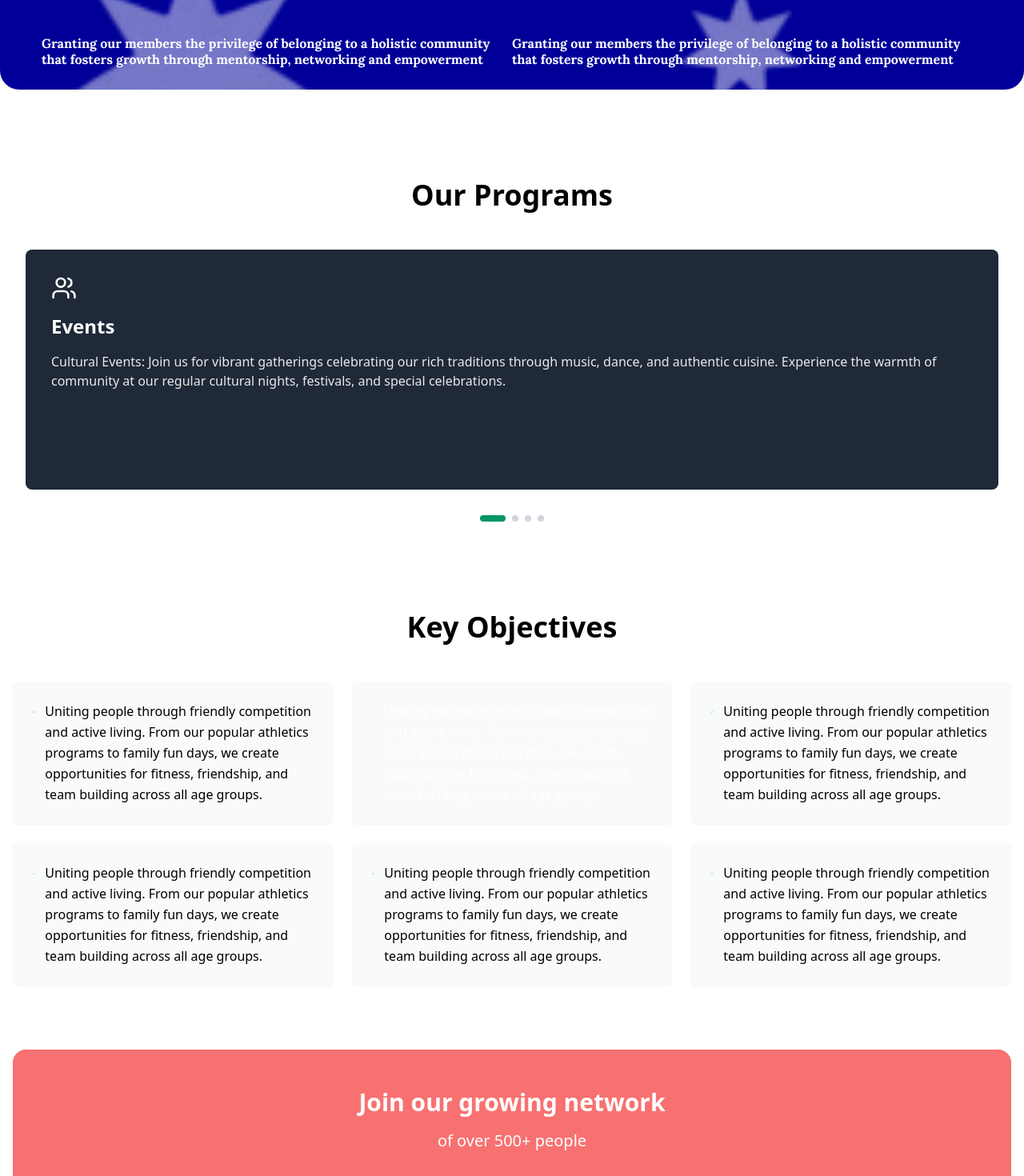
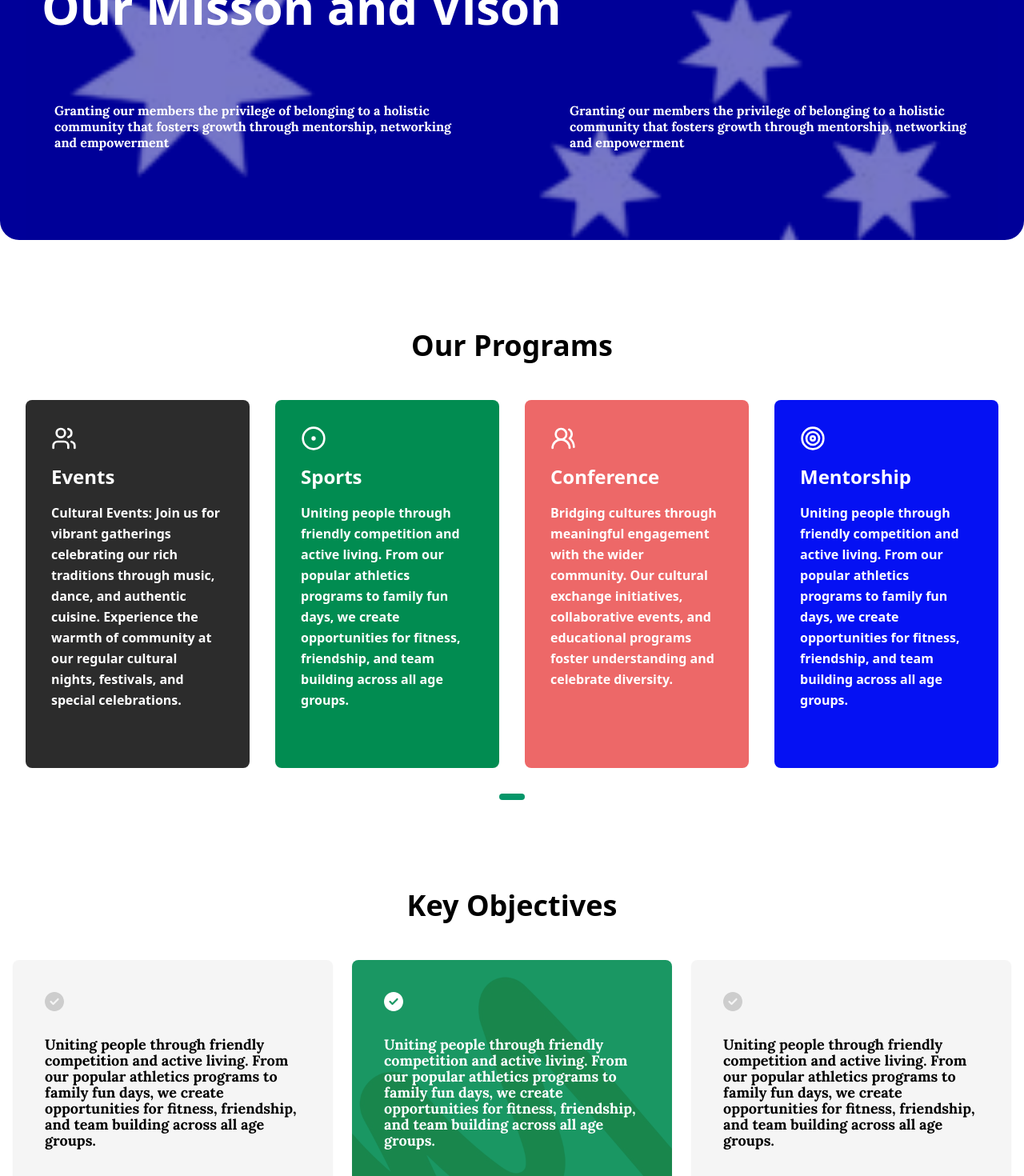
Before and after one commit to chebon254/kitwek-australia, a Next.js app: page /about-us in a window 1280 px wide. Shown: the part 1240-2710 px from the top of the page at 80% size. Built offline with nearby package versions, Linux system fonts and the light colour scheme.

Commit message:
about page

```diff
--- a/src/Components/Slides/ProgramSlider.tsx
+++ b/src/Components/Slides/ProgramSlider.tsx
@@ -1,48 +1,75 @@
 "use client"
-import React, { useState } from 'react';
+import React, { useState, useEffect } from 'react';
 import { Users, CircleDot, Users2, Target } from 'lucide-react';
 
+interface Program {
+  icon: React.ReactNode;
+  title: string;
+  description: string;
+  bgColor: string;
+}
+
 const ProgramSlider = () => {
-  const [currentSlide, setCurrentSlide] = useState(0);
+  const [currentSlide, setCurrentSlide] = useState<number>(0);
+  const [slidesPerView, setSlidesPerView] = useState<number>(1);
 
-  const programs = [
+  // Update slides per view based on screen size
+  useEffect(() => {
+    const updateSlidesPerView = () => {
+      if (window.innerWidth >= 1024) { // lg
+        setSlidesPerView(4);
+      } else if (window.innerWidth >= 768) { // md
+        setSlidesPerView(2);
+      } else {
+        setSlidesPerView(1);
+      }
+    };
+
+    updateSlidesPerView();
+    window.addEventListener('resize', updateSlidesPerView);
+    return () => window.removeEventListener('resize', updateSlidesPerView);
+  }, []);
+
+  const programs: Program[] = [
     {
       icon: <Users className="w-8 h-8 text-white" />,
       title: "Events",
       description: "Cultural Events: Join us for vibrant gatherings celebrating our rich traditions through music, dance, and authentic cuisine. Experience the warmth of community at our regular cultural nights, festivals, and special celebrations.",
-      bgColor: "bg-gray-800"
+      bgColor: "bg-[#2C2C2C]"
     },
     {
       icon: <CircleDot className="w-8 h-8 text-white" />,
       title: "Sports",
       description: "Uniting people through friendly competition and active living. From our popular athletics programs to family fun days, we create opportunities for fitness, friendship, and team building across all age groups.",
-      bgColor: "bg-emerald-600"
+      bgColor: "bg-[#018C51]"
     },
     {
       icon: <Users2 className="w-8 h-8 text-white" />,
       title: "Conference",
       description: "Bridging cultures through meaningful engagement with the wider community. Our cultural exchange initiatives, collaborative events, and educational programs foster understanding and celebrate diversity.",
-      bgColor: "bg-red-400"
+      bgColor: "bg-[#ED6868]"
     },
     {
       icon: <Target className="w-8 h-8 text-white" />,
       title: "Mentorship",
       description: "Uniting people through friendly competition and active living. From our popular athletics programs to family fun days, we create opportunities for fitness, friendship, and team building across all age groups.",
-      bgColor: "bg-blue-600"
+      bgColor: "bg-[#0511F3]"
     }
   ];
 
-  // const nextSlide = () => {
-  //   setCurrentSlide((prev) => (prev === programs.length - 1 ? 0 : prev + 1));
-  // };
-
-  // const prevSlide = () => {
-  //   setCurrentSlide((prev) => (prev === 0 ? programs.length - 1 : prev - 1));
-  // };
+  const getTranslateX = () => {
+    const slideWidth = 100 / slidesPerView;
+    return currentSlide * slideWidth;
+  };
 
   const goToSlide = (index: number) => {
-    setCurrentSlide(index);
+    const maxSlide = Math.ceil(programs.length / slidesPerView) - 1;
+    if (index <= maxSlide) {
+      setCurrentSlide(index);
+    }
   };
+
+  const maxDots = Math.ceil(programs.length / slidesPerView);
 
   return (
     <div className="w-full max-w-7xl mx-auto px-4 py-12">
@@ -52,21 +79,21 @@ const ProgramSlider = () => {
         <div className="overflow-hidden">
           <div
             className="flex transition-transform duration-500 ease-in-out"
-            style={{ transform: `translateX(-${currentSlide * 100}%)` }}
+            style={{ transform: `translateX(-${getTranslateX()}%)` }}
           >
             {programs.map((program, index) => (
               <div
                 key={index}
-                className="w-full flex-shrink-0 px-4"
+                className="w-full md:w-1/2 lg:w-1/4 flex-shrink-0 px-4"
               >
-                <div className={`${program.bgColor} rounded-lg p-8 h-[300px] flex flex-col`}>
+                <div className={`${program.bgColor} rounded-lg p-8 min-h-[460px] h-fit flex flex-col`}>
                   <div className="mb-4">
                     {program.icon}
                   </div>
                   <h3 className="text-2xl font-semibold text-white mb-4">
                     {program.title}
                   </h3>
-                  <p className="text-white/90">
+                  <p className="text-white font-bold text-base leading-relaxed">
                     {program.description}
                   </p>
                 </div>
@@ -77,7 +104,7 @@ const ProgramSlider = () => {
 
         {/* Navigation Dots */}
         <div className="flex justify-center mt-8 gap-2">
-          {programs.map((_, index) => (
+          {[...Array(maxDots)].map((_, index) => (
             <button
               key={index}
               onClick={() => goToSlide(index)}
--- a/src/app/about-us/page.tsx
+++ b/src/app/about-us/page.tsx
@@ -92,17 +92,17 @@ export default function about() {
         {/* Missions */}
         <div className="w-full py-16">
           <div className="max-w-7xl mx-auto px-4 sm:px-6 lg:px-8 overflow-hidden rounded-3xl bg-[#000099] bg-[url(/ui-assets/star.png)] bg-cover bg-no-repeat">
-            <div className="h-full w-full bg-[#00009988] py-7 px-5">
+            <div className="h-full w-full bg-[#00009988] py-24 px-5">
               <h1 className="font-bold text-6xl leading-[80px] text-white">
                 Our Misson and Vison
               </h1>
-              <div className="flex items-start justify-between pt-16">
-                <p className="font-bold text-base leading-5 text-white font-[family-name:var(--font-lora-sans)]">
+              <div className="flex items-start justify-between flex-wrap pt-16">
+                <p className="font-bold text-base  m-4 w-full max-w-[500px] min-w-[280px] leading-5 text-white font-[family-name:var(--font-lora-sans)]">
                   Granting our members the privilege of belonging to a holistic
                   community that fosters growth through mentorship, networking
                   and empowerment
                 </p>
-                <p className="font-bold text-base leading-5 text-white font-[family-name:var(--font-lora-sans)]">
+                <p className="font-bold m-4 w-full max-w-[500px] min-w-[280px] text-base leading-5 text-white font-[family-name:var(--font-lora-sans)]">
                   Granting our members the privilege of belonging to a holistic
                   community that fosters growth through mentorship, networking
                   and empowerment
@@ -129,19 +129,36 @@ export default function about() {
               {objectives.map((objective, index) => (
                 <div
                   key={objective.id}
-                  className={`p-6 rounded-lg bg-gray-50 hover:bg-white transition-all duration-300 shadow-sm hover:shadow-md ${
-                    index === 1 ? "bg-emerald-600 text-white" : ""
+                  className={`overflow-hidden rounded-lg transition-all duration-300 shadow-sm hover:shadow-md ${
+                    index === 1
+                      ? "bg-[url(/ui-assets/line-waves2.png)] bg-cover bg-no-repeat"
+                      : "bg-[#FFFFFF]"
                   }`}
                 >
-                  <div className="flex items-start gap-3">
-                    <Check
-                      className={`w-5 h-5 mt-1 ${
-                        index === 1 ? "text-white" : "text-emerald-600"
+                  <div
+                    className={`p-10 w-full ${
+                      index === 1 ? "bg-[#018c52e5] text-white" : "bg-[#F5F5F5]"
                     }`}
-                    />
-                    <p className="text-base leading-relaxed">
+                  >
+                    <div className="w-full">
+                      <div>
+                        <svg
+                          width="24"
+                          height="24"
+                          viewBox="0 0 24 24"
+                          fill={`${index === 1 ? "#ffffff" : "#CDCDCD"}`}
+                          xmlns="http://www.w3.org/2000/svg"
+                        >
+                          <path d="M12 24C15.1826 24 18.2348 22.7357 20.4853 20.4853C22.7357 18.2348 24 15.1826 24 12C24 8.8174 22.7357 5.76516 20.4853 3.51472C18.2348 1.26428 15.1826 0 12 0C8.8174 0 5.76516 1.26428 3.51472 3.51472C1.26428 5.76516 0 8.8174 0 12C0 15.1826 1.26428 18.2348 3.51472 20.4853C5.76516 22.7357 8.8174 24 12 24ZM17.2969 9.79688L11.2969 15.7969C10.8562 16.2375 10.1438 16.2375 9.70781 15.7969L6.70781 12.7969C6.26719 12.3562 6.26719 11.6438 6.70781 11.2078C7.14844 10.7719 7.86094 10.7672 8.29688 11.2078L10.5 13.4109L15.7031 8.20312C16.1437 7.7625 16.8562 7.7625 17.2922 8.20312C17.7281 8.64375 17.7328 9.35625 17.2922 9.79219L17.2969 9.79688Z" />
+                        </svg>
+                      </div>
+                      <br />
+                      <div className="py-2">
+                        <p className="font-bold  leading-5 font-[family-name:var(--font-lora-sans)] text-lg ">
                           {objective.content}
                         </p>
+                      </div>
+                    </div>
                   </div>
                 </div>
               ))}
@@ -149,15 +166,16 @@ export default function about() {
 
             {/* CTA Section */}
             <div className="relative mt-20">
-              <div className="bg-red-400 rounded-2xl overflow-hidden">
+              <div className="bg-[url(/ui-assets/line-waves.png)] bg-cover bg-center bg-no-repeat">
+                <div className="h-full w-full bg-[#ed6868e0] rounded-2xl py-10 overflow-hidden">
                   <div className="relative z-10 px-6 py-12 text-center text-white">
-                  <h3 className="text-3xl font-bold mb-4">
-                    Join our growing network
+                    <h3 className="text-3xl font-bold w-full max-w-[480px] mx-auto mb-7">
+                      Join our growing network of over 500+ people
                     </h3>
-                  <p className="text-xl mb-8">of over 500+ people</p>
                     <button className="bg-white text-gray-900 px-8 py-3 rounded-lg font-semibold hover:bg-gray-100 transition-colors duration-300">
                       Get in touch
                     </button>
+                  </div>
                 </div>
               </div>
             </div>
```
Also changed, not shown: public/ui-assets/line-waves2.png (added), public/ui-assets/tick.svg (added). Lines whose indentation alone changed are shown as unchanged.
